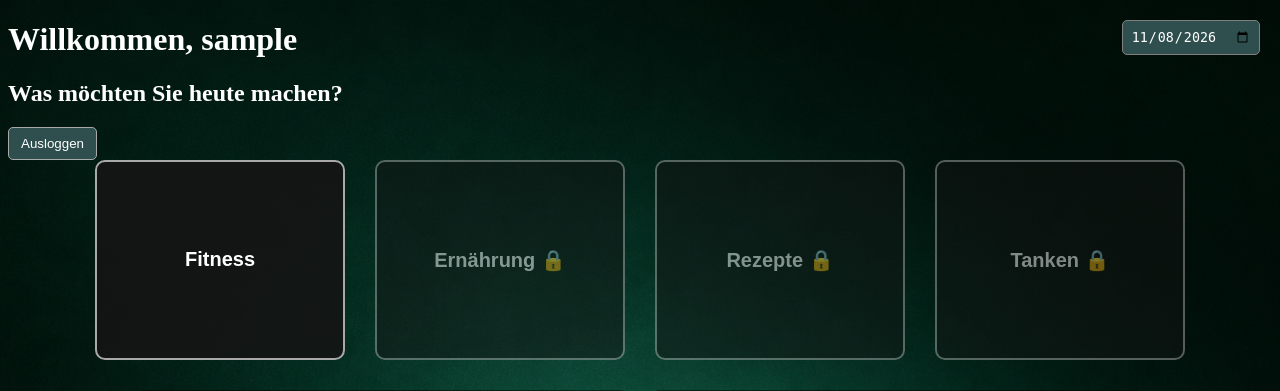
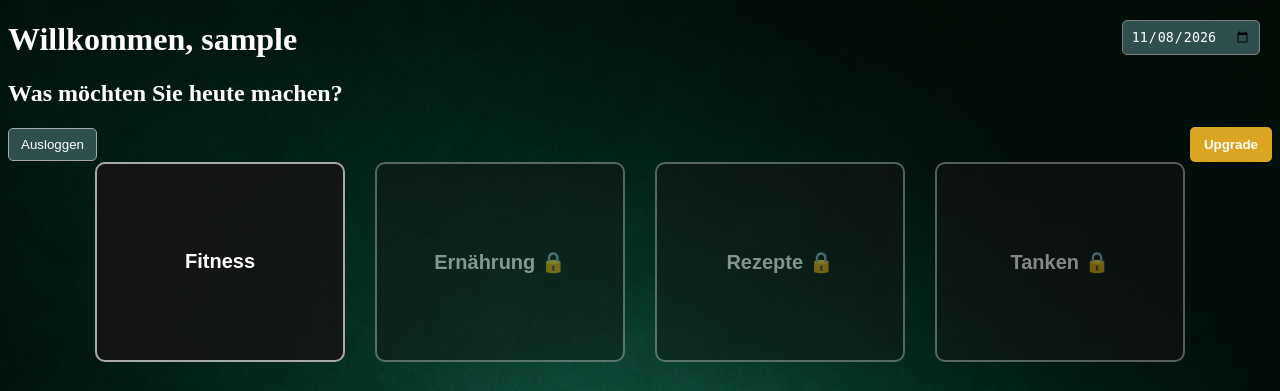
Before and after one commit to nicolas-python/personal-tracker, a Flask app: page /selection in a window 1280 px wide. Shown: the top 391 px of the page. Run offline with Flask 3, Linux system fonts and the light colour scheme; the visitor is signed in with stand-in values (Sample User, id 1).

Commit message:
feat(packages): add upgrade button

```diff
--- a/routes.py
+++ b/routes.py
@@ -534,6 +534,14 @@ def package_access(required_package):
         return True
     else:
         return False
+
+@app.route("/upgrade")
+def upgrade():
+    if "user_id" not in session:
+        return redirect(url_for("home"))
+
+    return render_template("upgrade.html")
+
 @app.route("/fuel")
 def fuel():
     return render_template("fuel.html")
--- a/static/css/style.css
+++ b/static/css/style.css
@@ -144,6 +144,25 @@
     display: flex;
     align-items: center;
     gap: 10px;
+}
+
+.upgrade-button
+{
+    background-color: goldenrod;
+    color: white;
+    border: 2px solid goldenrod;
+    border-radius: 5px;
+    padding: 8px 12px;
+    cursor: pointer;
+    font-weight: bold;
+}
+
+.account-buttons
+{
+    display: flex;
+    justify-content: space-between;
+    align-items: center;
+    width: 100%;
 }
 
 /* -------------------------------------------create_workout.html------------------------------------------- */
--- a/templates/selection.html
+++ b/templates/selection.html
@@ -13,10 +13,18 @@
 
     <h1>Willkommen, {{ username }}</h1>
     <h2>Was möchten Sie heute machen?</h2>
-    <button type="button" onclick="window.location.href='/logout'">Ausloggen</button>
+
+    <div class="account-buttons">
+        <button type="button" onclick="window.location.href='/logout'">
+            Ausloggen
+        </button>
+
+        <button class="upgrade-button" type="button" onclick="window.location.href='/upgrade'">
+            Upgrade
+        </button>
+    </div>
 
     <div class="selection-container">
-
         <button class="selection-box" type="button" onclick="window.location.href='/fitness'">
             <h2>Fitness</h2>
         </button>
```
Also changed, not shown: templates/upgrade.html (added, +43 -0 lines).
